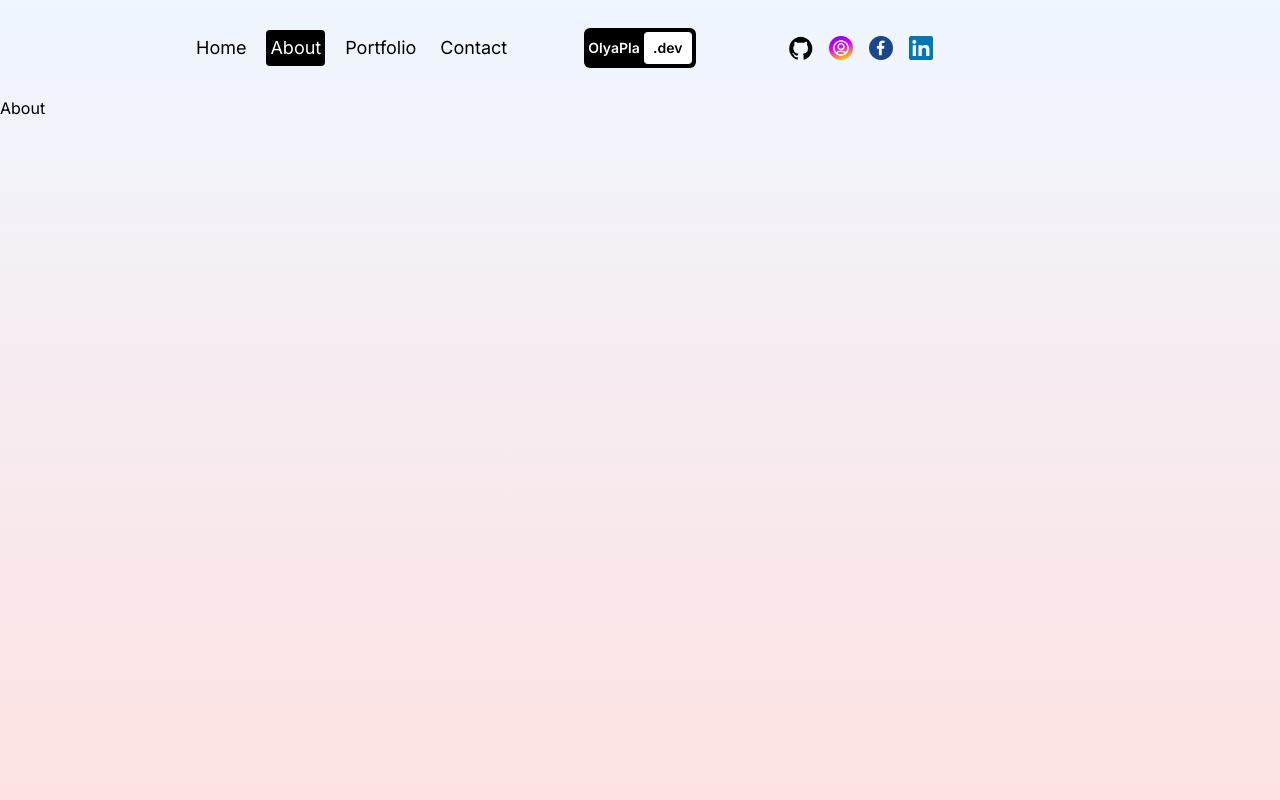
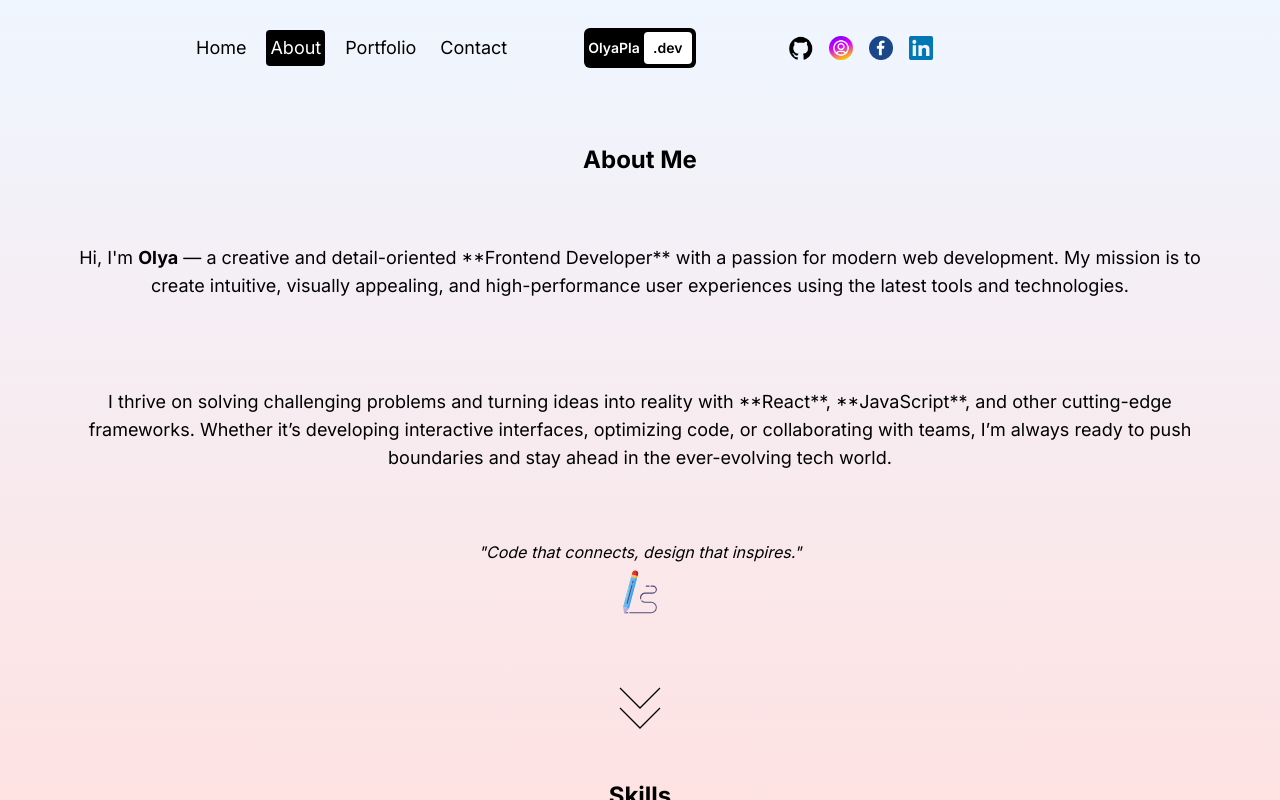
Before and after one commit to xellga-olga/Animated-Portfolio-Website, a Next.js app: page /about in a window 1280 px wide. Built offline with nearby package versions, Linux system fonts and the light colour scheme.

Commit message:
Add structured AboutPage with bio, skills, and experience sections

```diff
--- a/src/app/about/page.js
+++ b/src/app/about/page.js
@@ -1,15 +1,192 @@
-"use client"
+"use client";
 import { motion } from "framer-motion";
+import Bottom from "../../../public/bottom.svg";
+import Signature from "../../../public/signature.svg";
+import Image from "next/image";
 
 export default function AboutPage() {
   return (
     <motion.div
-      className="h-full"
+      className="h-screen"
       initial={{ y: "-200vh" }}
       animate={{ y: "0%" }}
       transition={{ duration: 1 }}
     >
-      About
+      {/* CONTAINER */}
+      <div className="w-full">
+        {/* Text Container */}
+        <div className="p-4 sm:p-6 md:p-8 lg:p-10 xl:p-12">
+          {/* BIO */}
+          <div className="flex flex-col gap-12 items-center">
+            <h1 className="text-2xl font-bold">About Me</h1>
+            <p className="text-lg text-center p-5">
+              Hi, I'm <strong>Olya</strong> — a creative and detail-oriented
+              **Frontend Developer** with a passion for modern web development.
+              My mission is to create intuitive, visually appealing, and
+              high-performance user experiences using the latest tools and
+              technologies.
+            </p>
+            <p className="text-lg text-center p-5">
+              I thrive on solving challenging problems and turning ideas into
+              reality with **React**, **JavaScript**, and other cutting-edge
+              frameworks. Whether it’s developing interactive interfaces,
+              optimizing code, or collaborating with teams, I’m always ready to
+              push boundaries and stay ahead in the ever-evolving tech world.
+            </p>
+            <span className="italic text-center">
+              "Code that connects, design that inspires."
+              <Image src={Signature} alt="signature" className="h-14"/>
+            </span>
+            <Image src={Bottom} alt="bottom" className="h-20 w-auto mx-auto" />
+          </div>
+          {/* SKILLS */}
+          <div className="flex flex-col gap-12 items-center mt-8">
+            <h1 className="text-2xl font-bold">Skills</h1>
+            <div className="flex gap-4 flex-wrap justify-center">
+              <div className="cursor-pointer bg-black text-white p-2 text-sm rounded hover:text-black hover:bg-white ">
+                JavaScript
+              </div>
+              <div className="cursor-pointer bg-black text-white p-2 text-sm rounded hover:text-black hover:bg-white ">
+                React.js
+              </div>
+              <div className="cursor-pointer bg-black text-white p-2 text-sm rounded hover:text-black hover:bg-white ">
+                Next.js
+              </div>
+              <div className="cursor-pointer bg-black text-white p-2 text-sm rounded hover:text-black hover:bg-white ">
+                CSS
+              </div>
+              <div className="cursor-pointer bg-black text-white p-2 text-sm rounded hover:text-black hover:bg-white ">
+                SCSS
+              </div>
+              <div className="cursor-pointer bg-black text-white p-2 text-sm rounded hover:text-black hover:bg-white ">
+                Tailwind CSS
+              </div>
+              <div className="rounded  p-2 text-sm cursor-pointer bg-black text-white hover:bg-white hover:text-black">
+                Git
+              </div>
+            </div>
+            <Image src={Bottom} alt="bottom" className="h-20 w-auto mx-auto" />
+          </div>
+
+          {/* EXPERIENCE */}
+          <div className="flex flex-col gap-12 items-center mt-8">
+            <h1 className="text-2xl font-bold">Experience</h1>
+
+            {/* EXPERIENCE LIST */}
+            <div className="">
+              {/* EXPERIENCE LIST ITEM */}
+              <div className="flex justify-between h-48">
+
+                {/* LEFT */}
+                <div className="w-1/3 ">
+                  {/* JOB TITLE */}
+                  <div className="bg-white p-3 font-semibold rounded-b-lg rounded-s-lg">
+                    Junior JavaScript Developer
+                  </div>
+                  {/* JOB DESC */}
+                  <div className="p-3 text-sm italic">
+                    Assisted in building responsive web applications using
+                    JavaScript and modern frameworks.
+                  </div>
+                  {/* JOB DATE */}
+                  <div className="p-3 text-red-400 text-sm font-semibold">
+                    2024 - Present
+                  </div>
+                  {/* JOB COMPANY */}
+                  <div className="p-1 rounded bg-white text-sm font-semibold w-fit">
+                    TechCorp
+                  </div>
+                </div>
+                {/* CENTER */}
+                <div className="w-1/6 flex justify-center">
+                  {/* LINE */}
+                  <div className="w-1 h-full bg-gray-600 rounded relative">
+                    {/* LINE CIRCLE */}
+                    <div className="absolute w-5 h-5 rounded-full ring-4 ring-red-400 bg-white -left-2"></div>
+                  </div>
+                </div>
+                {/* RIGHT */}
+                <div className="w-1/3 "></div>
+              </div>
+
+              {/* EXPERIENCE LIST ITEM */}
+              <div className="flex justify-between h-48">
+
+                {/* LEFT */}
+                <div className="w-1/3 "></div>
+                {/* CENTER */}
+                <div className="w-1/6 flex justify-center">
+                  {/* LINE */}
+                  <div className="w-1 h-full bg-gray-600 rounded relative">
+                    {/* LINE CIRCLE */}
+                    <div className="absolute w-5 h-5 rounded-full ring-4 ring-red-400 bg-white -left-2"></div>
+                  </div>
+                </div>
+
+                {/* RIGHT */}
+                <div className="w-1/3 ">
+                  {/* JOB TITLE */}
+                  <div className="bg-white p-3 font-semibold rounded-b-lg rounded-s-lg">
+                    Junior React Developer
+                  </div>
+                  {/* JOB DESC */}
+                  <div className="p-3 text-sm italic">
+                    Contributed to React projects by implementing components and
+                    fixing bugs.
+                  </div>
+                  {/* JOB DATE */}
+                  <div className="p-3 text-red-400 text-sm font-semibold">
+                   dec.2023 - 2024
+                  </div>
+                  {/* JOB COMPANY */}
+                  <div className="p-1 rounded bg-white text-sm font-semibold w-fit">
+                    Webify Solutions
+                  </div>
+                </div>
+              </div>
+
+              {/* EXPERIENCE LIST ITEM */}
+              <div className="flex justify-between h-48">
+                {/* LEFT */}
+                <div className="w-1/3 ">
+                  {/* JOB TITLE */}
+                  <div className="bg-white p-3 font-semibold rounded-b-lg rounded-s-lg">
+                    Intern Developer
+                  </div>
+                  {/* JOB DESC */}
+                  <div className="p-3 text-sm italic">
+                    Learned web development practices and built small projects
+                    under supervision.
+                  </div>
+                  {/* JOB DATE */}
+                  <div className="p-3 text-red-400 text-sm font-semibold">
+                    jun.2023 - sept.2023
+                  </div>
+                  {/* JOB COMPANY */}
+                  <div className="p-1 rounded bg-white text-sm font-semibold w-fit">
+                    StartUp Labs
+                  </div>
+                </div>
+
+                {/* CENTER */}
+                <div className="w-1/6 flex justify-center">
+                  {/* LINE */}
+                  <div className="w-1 h-full bg-gray-600 rounded relative">
+                    {/* LINE CIRCLE */}
+                    <div className="absolute w-5 h-5 rounded-full ring-4 ring-red-400 bg-white -left-2"></div>
+                  </div>
+
+                </div>
+
+
+                {/* RIGHT */}
+                <div className="w-1/3 "></div>
+
+              </div>
+            </div>
+          </div>
+        </div>
+      </div>
     </motion.div>
   );
 }
--- a/src/components/transitionProvider.jsx
+++ b/src/components/transitionProvider.jsx
@@ -12,7 +12,7 @@ const TransitionProvider = ({ children }) => {
     <AnimatePresence mode="wait">
       <div
         key={pathName}
-        className="w-screen h-screen bg-gradient-to-b from-blue-50 to-red-100"
+        className="h-screen bg-gradient-to-b from-blue-50 to-red-100 w-screen overflow-auto"
       >
         <motion.div
           className="h-screen w-screen fixed bg-black rounded-b-[100px] z-40"
```
Also changed, not shown: public/bottom.svg (added), public/signature.svg (added).
